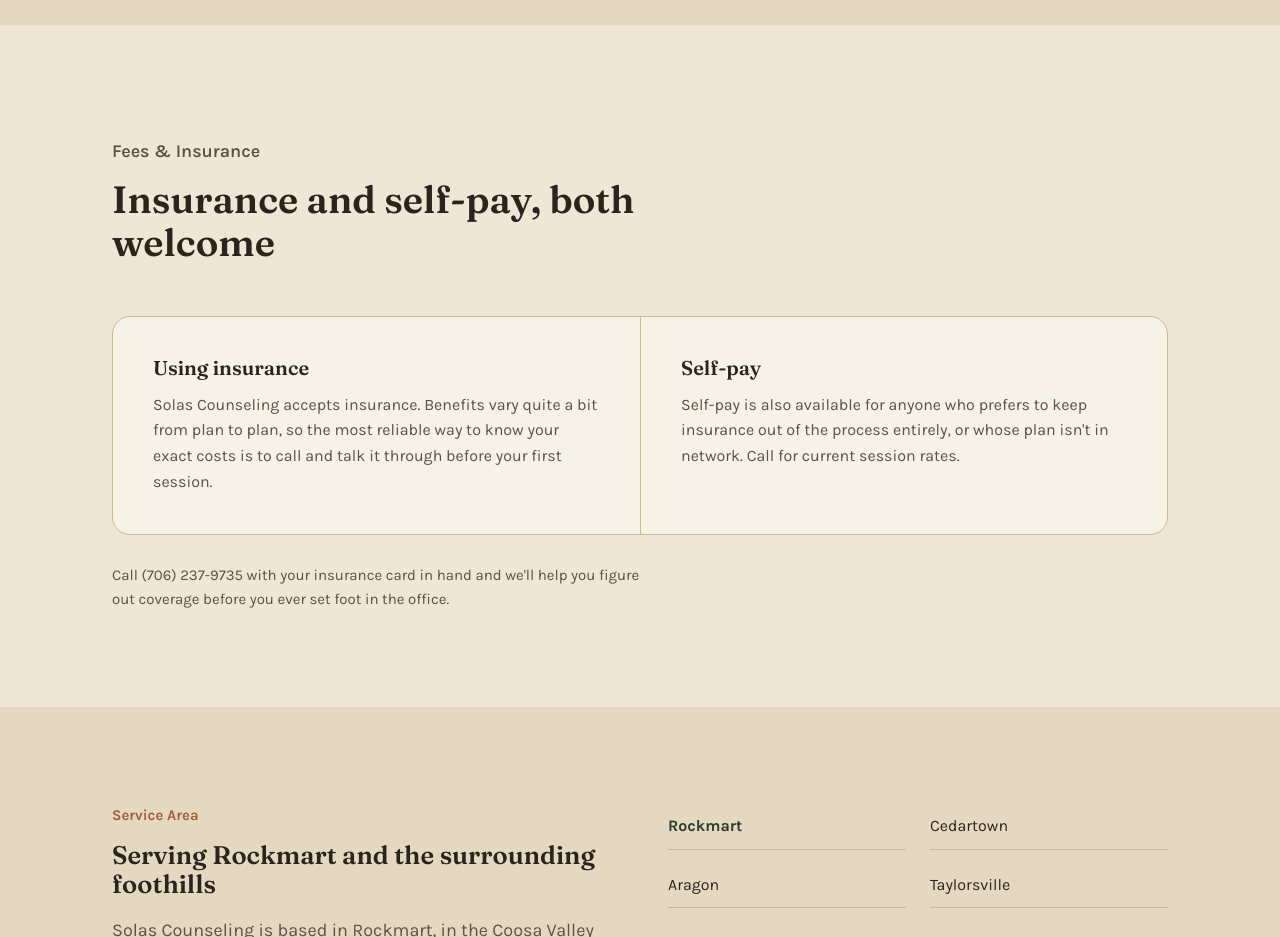
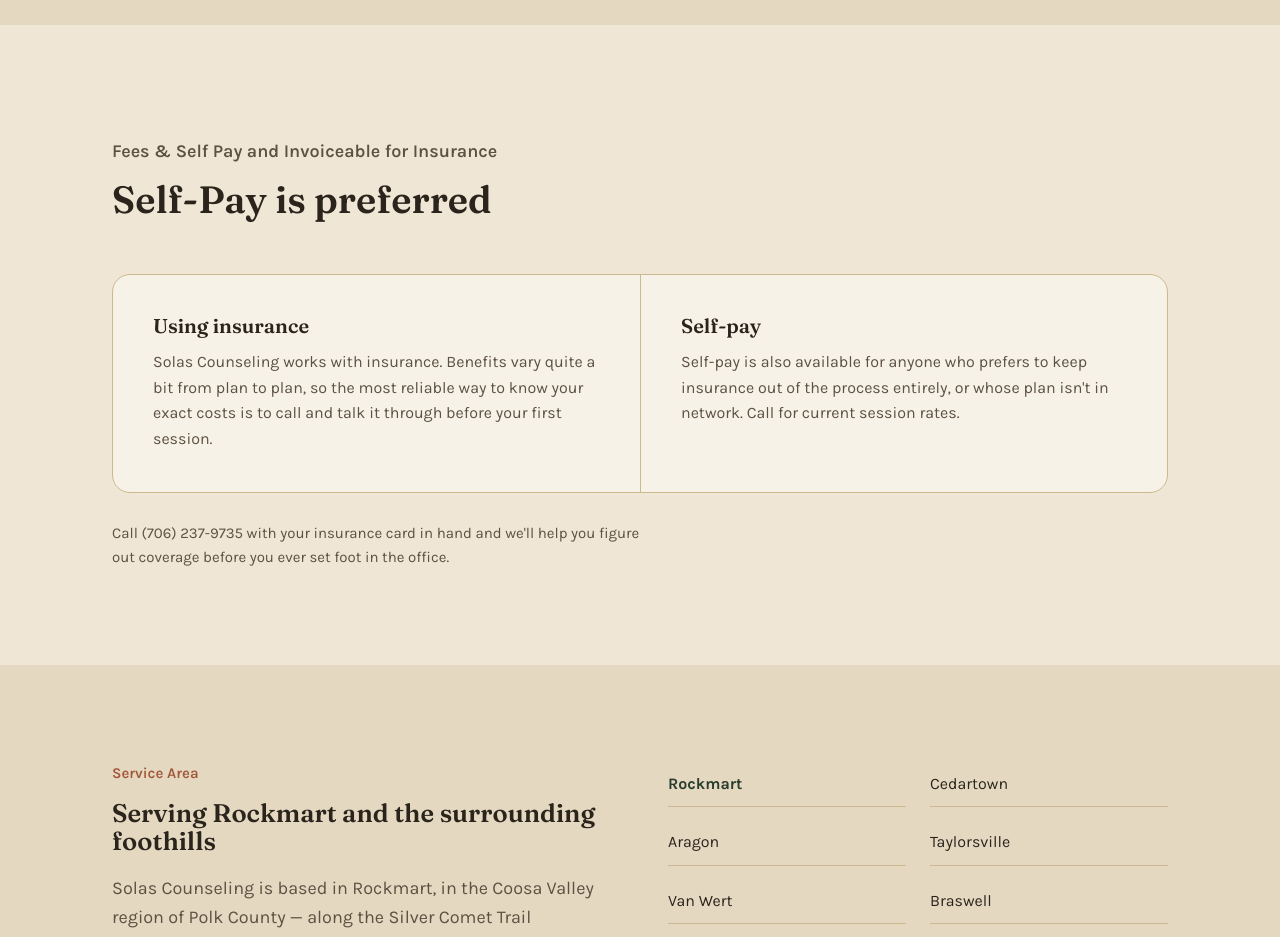
Before and after one commit to tonyoakcrest/solas-counseling-site, a plain HTML site: page index.html in a window 1280 px wide. Shown: the part 5680-6617 px from the top of the page. Drawn offline with Linux system fonts and the light colour scheme.

Commit message:
Update index.html

```diff
--- a/index.html
+++ b/index.html
@@ -652,13 +652,13 @@
   <section id="fees">
     <div class="wrap">
       <div class="section-head">
-        <p class="kicker">Fees &amp; Insurance</p>
-        <h2>Insurance and self-pay, both welcome</h2>
+        <p class="kicker">Fees &amp; Self Pay and Invoiceable for Insurance</p>
+        <h2>Self-Pay is preferred</h2>
       </div>
       <div class="fees-grid">
         <div class="fees-col">
           <h3>Using insurance</h3>
-          <p>Solas Counseling accepts insurance. Benefits vary quite a bit from plan to plan, so the most reliable way to know your exact costs is to call and talk it through before your first session.</p>
+          <p>Solas Counseling works with insurance. Benefits vary quite a bit from plan to plan, so the most reliable way to know your exact costs is to call and talk it through before your first session.</p>
         </div>
         <div class="fees-col">
           <h3>Self-pay</h3>
```
